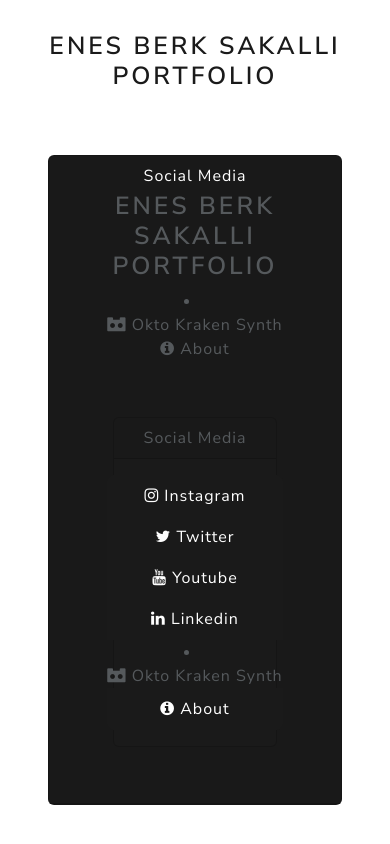
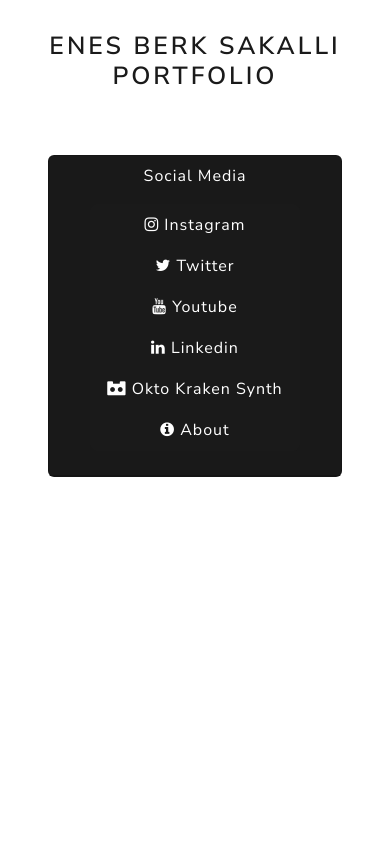
Before and after one commit to enesBerkSakalli/enesBerkSakalli.github.io, a plain HTML site: page index.html in a window 390 px wide. Shown: the part 470-1314 px from the top of the page. After the commit the page ends 995 px from the top, so only its background shows below. Drawn offline with nearby package versions, Linux system fonts and the light colour scheme; some packages are replaced by stand-ins of ours; a script that the page names is missing.

Commit message:
Bug fix in index.html

```diff
--- a/index.html
+++ b/index.html
@@ -72,10 +72,11 @@
                 </div>
 
                 <div class="pl-2">
-                    <button class="navbar-toggler" type="button" data-bs-toggle="collapse" data-bs-target="#navbarColor03"
-                    aria-controls="navbarColor03" aria-expanded="false" aria-label="Toggle navigation">
-                    <span class="navbar-toggler-icon"></span>
-                </button>
+                    <button class="navbar-toggler" type="button" data-bs-toggle="collapse"
+                        data-bs-target="#navbarColor03" aria-controls="navbarColor03" aria-expanded="false"
+                        aria-label="Toggle navigation">
+                        <span class="navbar-toggler-icon"></span>
+                    </button>
                 </div>
 
                 <div class="collapse navbar-collapse" id="navbarColor03">
@@ -165,27 +166,6 @@
             <div class="card bg-primary m-5">
                 <div class="card-header text-center">
                     <span style="color:white;">Social Media</span>
-            <div class="mt-1">
-                <div class="text-center">
-                    <h1>Enes Berk Sakalli Portfolio</h1>
-                </div>
-            </div>
-
-
-                            <li>
-                                <a class="list-group-item list-group-item-action active" href="./okto-kraken-synth/index.html">
-                                    <i class="fa fa-simplybuilt" aria-hidden="true"></i>
-                                    Okto Kraken Synth</a>
-                            </li>
-
-                            <a class="list-group-item list-group-item-action active" href="./about.html">
-                                <i class="fa fa-info-circle" aria-hidden="true"></i>
-                                About</a>
-            <div class="d-lg-none pt-2">
-                <div class="card bg-primary m-5">
-                    <div class="card-header text-center">
-                        Social Media
-                    </div>
                     <div class="card-body">
                         <div class="d-flex aligns-items-center justify-content-center">
 
@@ -215,11 +195,10 @@
                                     Linkedin
                                 </a>
 
-                                <li>
-                                    <a class="dropdown-item" href="./okto-kraken-synth/index.html">
-                                        <i class="fa fa-simplybuilt" aria-hidden="true"></i>
-                                        Okto Kraken Synth</a>
-                                </li>
+                                <a class="list-group-item list-group-item-action active"
+                                    href="./okto-kraken-synth/index.html">
+                                    <i class="fa fa-simplybuilt" aria-hidden="true"></i>
+                                    Okto Kraken Synth</a>
 
                                 <a class="list-group-item list-group-item-action active" href="./about.html">
                                     <i class="fa fa-info-circle" aria-hidden="true"></i>
@@ -243,7 +222,8 @@
                 </div>
                 <div class="offcanvas-body">
                     <div>
-                        Some text as placeholder. In real life you can have the elements you have chosen. Like, text,
+                        Some text as placeholder. In real life you can have the elements you have chosen. Like,
+                        text,
                         images, lists, etc.
                     </div>
                     <div class="dropdown mt-3">
```
